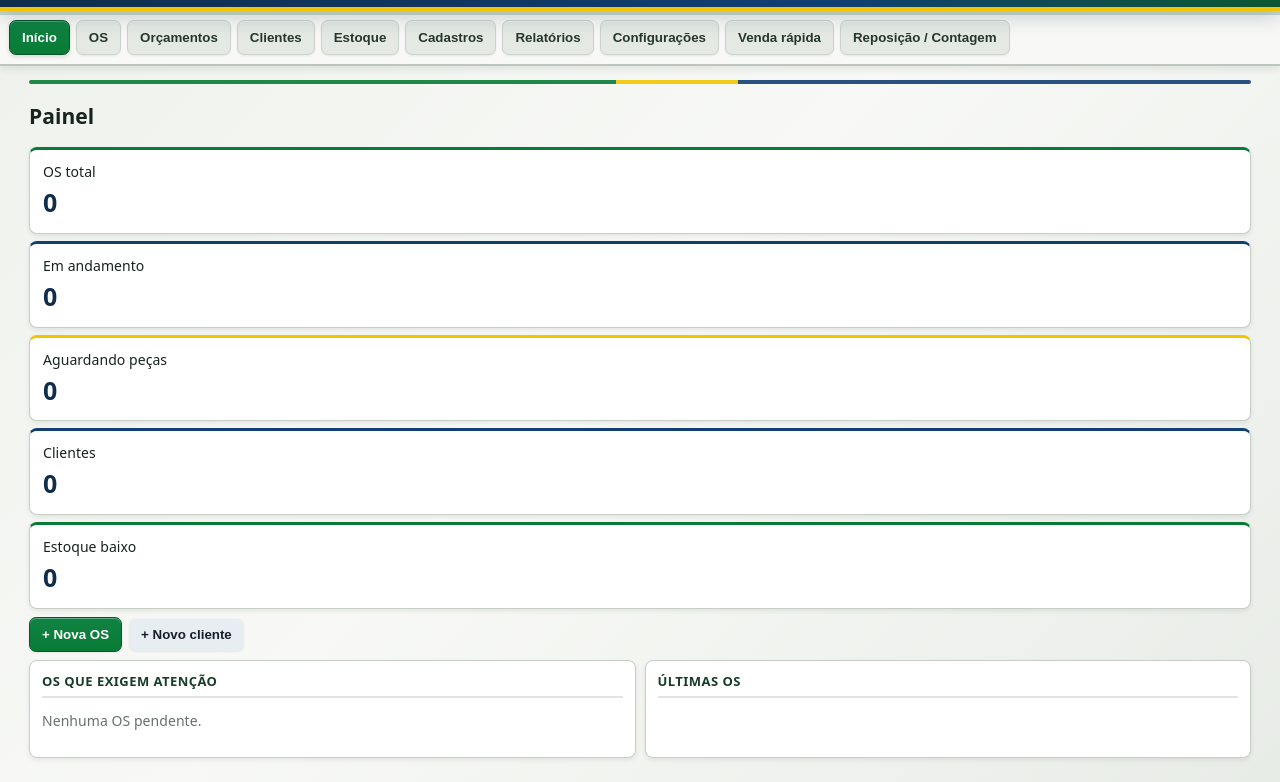
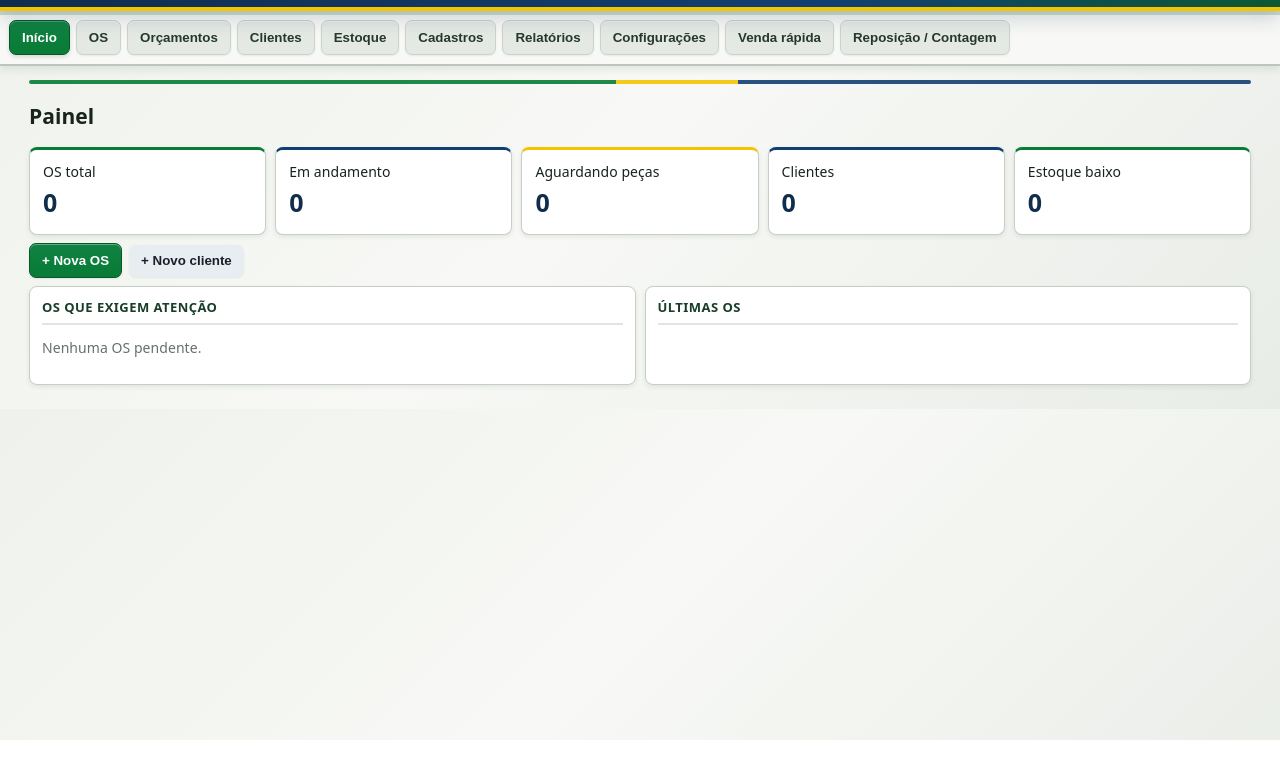
Before and after one commit to jefe198686-pixel/jf-oficina, a website: page index.html in a window 1280 px wide. Shown: the part 60-842 px from the top of the page. After the commit the page ends 800 px from the top, so only its background shows below. Drawn offline with Linux system fonts and the light colour scheme.

Commit message:
JF Oficina v0.19.1: desfazer empilhamento do painel

```diff
--- a/theme-brasil.css
+++ b/theme-brasil.css
@@ -8,9 +8,8 @@ nav button{background:#e4e9e4;color:#26372d;border:1px solid #cbd3cb;border-radi
 nav button.primary{background:linear-gradient(#118243,#087b36);color:#fff;border-color:#07572a;box-shadow:inset 0 1px 0 #ffffff38,0 2px 4px #0002}
 button,.btn{border-radius:7px;font-weight:800;box-shadow:inset 0 1px 0 #ffffff55,0 1px 2px #0001;transition:filter .1s ease,transform .1s ease}
 button:hover,.btn:hover{filter:brightness(.97);transform:translateY(-1px)}.primary{background:linear-gradient(#118243,#087b36);color:#fff;border:1px solid #07572a}.success{background:#dfeee3;color:#07572a;border:1px solid #a8c8b1}.ghost{background:#f7f8f5;border:1px solid #bdc6bd}.danger{background:#f2dddd;color:#812525;border:1px solid #ddbcbc}
-.cards{grid-template-columns:1fr!important;gap:7px}
 .card,.box,.section,.tablewrap{border:1px solid #c7cec6;border-radius:8px;box-shadow:0 2px 5px rgba(29,48,36,.09);background:#fff}
-.card{position:relative;overflow:hidden;min-height:68px;border-top:3px solid var(--br-green);width:100%;min-width:0}.card:nth-child(2n){border-top-color:var(--br-blue)}.card:nth-child(3n){border-top-color:var(--br-yellow)}.card::before{display:none}.card b{color:var(--br-blue-dark);font-weight:900}.section h3{color:#183d2a;font-weight:900;text-transform:uppercase;font-size:13px;letter-spacing:.035em;border-bottom:2px solid #e1e5df;padding-bottom:6px}
+.card{position:relative;overflow:hidden;min-height:88px;border-top:3px solid var(--br-green)}.card:nth-child(2n){border-top-color:var(--br-blue)}.card:nth-child(3n){border-top-color:var(--br-yellow)}.card::before{display:none}.card b{color:var(--br-blue-dark);font-weight:900}.section h3{color:#183d2a;font-weight:900;text-transform:uppercase;font-size:13px;letter-spacing:.035em;border-bottom:2px solid #e1e5df;padding-bottom:6px}
 input,select,textarea{border:1px solid #b8c2b9;border-radius:6px;background:#fbfcfa;color:#17231d;box-shadow:inset 0 1px 2px #0000000d}input:focus,select:focus,textarea:focus{outline:0;border-color:#087b36;box-shadow:0 0 0 3px rgba(8,123,54,.13);background:#fff}label{color:#34463a;font-weight:600}
 th{background:linear-gradient(#e7ebe6,#dfe5df);color:#173d29;font-weight:900;text-transform:uppercase;font-size:11px;border-bottom:2px solid #aebcaf}td{border-bottom-color:#e1e5df}.click:hover{background:#f0f5f0}
 dialog{border:1px solid #7d8980;border-radius:9px;box-shadow:0 24px 70px rgba(14,35,23,.35)}.dhead{background:linear-gradient(100deg,#102d4b 0%,#123f72 62%,#0c6237 100%);border-bottom:4px solid var(--br-yellow);padding:11px 14px}.dhead b{font-weight:900;text-transform:uppercase;letter-spacing:.025em}.tabs{background:#e9ede8;gap:4px;padding:7px 9px;border-bottom:2px solid #bec8bf;box-shadow:inset 0 -1px 0 #fff}.tab{background:#dce2dc;color:#304239;border:1px solid #c1cac1;border-radius:6px;box-shadow:none}.tab:hover{background:#d1dbd2}.tab.active{background:linear-gradient(#f7d72b,#eec300);color:#102d4b;border-color:#bda000;box-shadow:inset 0 1px 0 #fff8,0 2px 3px #0002}.dfoot{background:#f2f4f0;border-top:2px solid #bcc6bc;box-shadow:0 -3px 8px rgba(24,48,31,.09)}#finalizeOS,#finalizeBudget{background:linear-gradient(#f6d62a,#edc400);color:#102d4b;border:1px solid #bca000}#saveOS,#saveBudget{background:linear-gradient(#118243,#087b36);color:#fff;border:1px solid #07572a}
@@ -18,4 +17,4 @@ dialog{border:1px solid #7d8980;border-radius:9px;box-shadow:0 24px 70px rgba(14
 #scanMaterialQR,#scanBudgetQR,[id*="scan"][id*="QR"]{background:linear-gradient(#f7d72b,#edc400);color:#102d4b;border:1px solid #bca000;box-shadow:inset 0 1px 0 #fff8,0 2px 3px #0002}.badge{border-radius:5px;border:1px solid transparent;font-weight:900}.badge.andamento{background:#e5edf6;color:#174b7e;border-color:#bdccdd}.badge.aguardando{background:#fff0ad;color:#6a5700;border-color:#ddc75d}.badge.concluida,.badge.finalizada{background:#dfeee3;color:#07572a;border-color:#aac9b2}.badge.cancelada{background:#f3dddd;color:#852727;border-color:#d9b4b4}.statusnote{border-left:5px solid #123f72;background:#edf2f7;border-radius:5px}
 main::before{content:"";display:block;height:4px;margin:0 0 10px;border-radius:3px;background:linear-gradient(90deg,#087b36 0 48%,#f2c500 48% 58%,#123f72 58% 100%);opacity:.9}
 *{scrollbar-width:thin;scrollbar-color:#83948a transparent}::-webkit-scrollbar{width:9px;height:9px}::-webkit-scrollbar-thumb{background:#83948a;border-radius:5px;border:2px solid transparent;background-clip:padding-box}
-@media(max-width:800px){main{padding:8px}.section{padding:9px;border-radius:7px}.tabs{padding:6px;gap:3px}.tab{padding:7px 9px}.dhead{padding:9px 11px}input,select,textarea{padding:8px}button,.btn{padding:8px 9px}.card{padding:10px}.card b{font-size:21px}.matQuickPicker,.srvQuickPicker{padding:7px}}
+@media(max-width:800px){main{padding:8px}.section{padding:9px;border-radius:7px}.tabs{padding:6px;gap:3px}.tab{padding:7px 9px}.dhead{padding:9px 11px}input,select,textarea{padding:8px}button,.btn{padding:8px 9px}.card{min-height:76px;padding:10px}.card b{font-size:21px}.matQuickPicker,.srvQuickPicker{padding:7px}}
```
